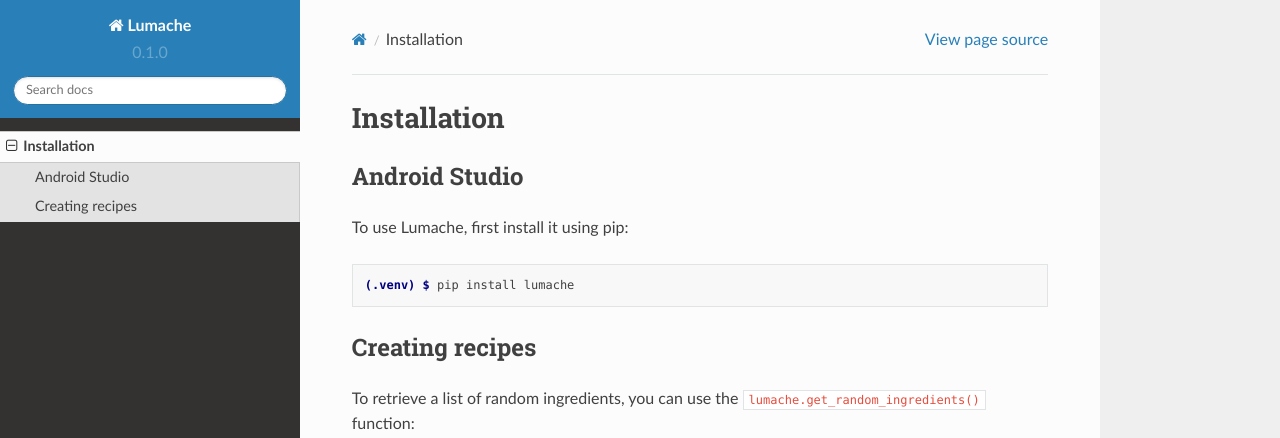
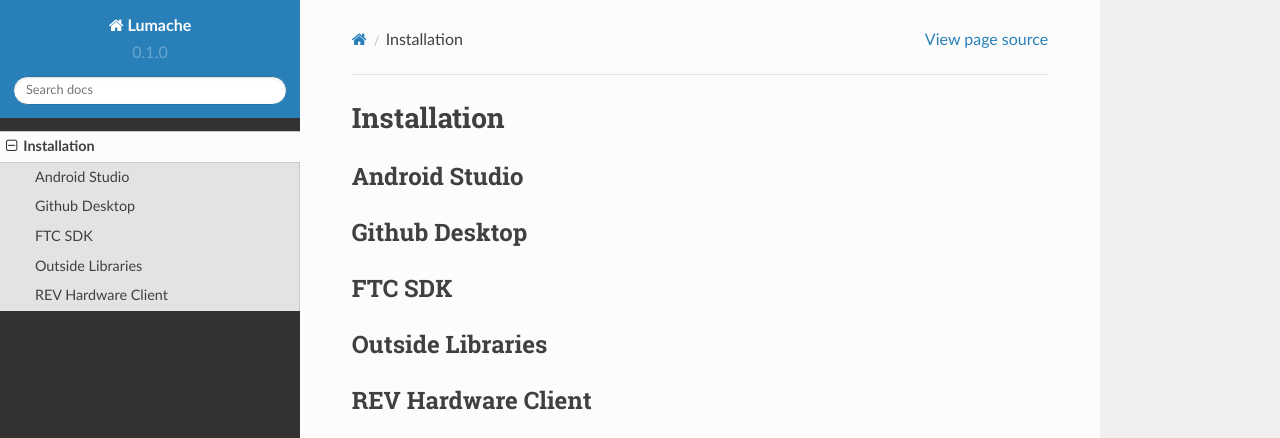
Before and after one commit to scdRobotics/14365-documentation, a Sphinx documentation site: the page built from docs/source/installation.rst, in a window 1280 px wide and 1095 px high. Shown: the top 438 px of the window. Built offline with Sphinx 7.4.7 and the Read the Docs theme 2.0.0, drawn with Linux system fonts in a browser that asks for light colours; some of the changed text lies outside the part shown.

Commit message:
Installation Section Test
Seeing how subcategories work

```diff
--- a/docs/source/installation.rst
+++ b/docs/source/installation.rst
@@ -6,28 +6,22 @@ Installation
 Android Studio
 --------------
 
-To use Lumache, first install it using pip:
+.. _githubdesktop:
 
-.. code-block:: console
+Github Desktop
+---------------
 
-   (.venv) $ pip install lumache
+.. _ftcsdk:
 
-Creating recipes
-----------------
+FTC SDK
+-------
 
-To retrieve a list of random ingredients,
-you can use the ``lumache.get_random_ingredients()`` function:
+.. _outsidelibraries:
 
-.. autofunction:: lumache.get_random_ingredients
+Outside Libraries
+-----------------
 
-The ``kind`` parameter should be either ``"meat"``, ``"fish"``,
-or ``"veggies"``. Otherwise, :py:func:`lumache.get_random_ingredients`
-will raise an exception.
+.. _revhardwareclient:
 
-.. autoexception:: lumache.InvalidKindError
-
-For example:
-
->>> import lumache
->>> lumache.get_random_ingredients()
-['shells', 'gorgonzola', 'parsley']
+REV Hardware Client
+-------------------
```
